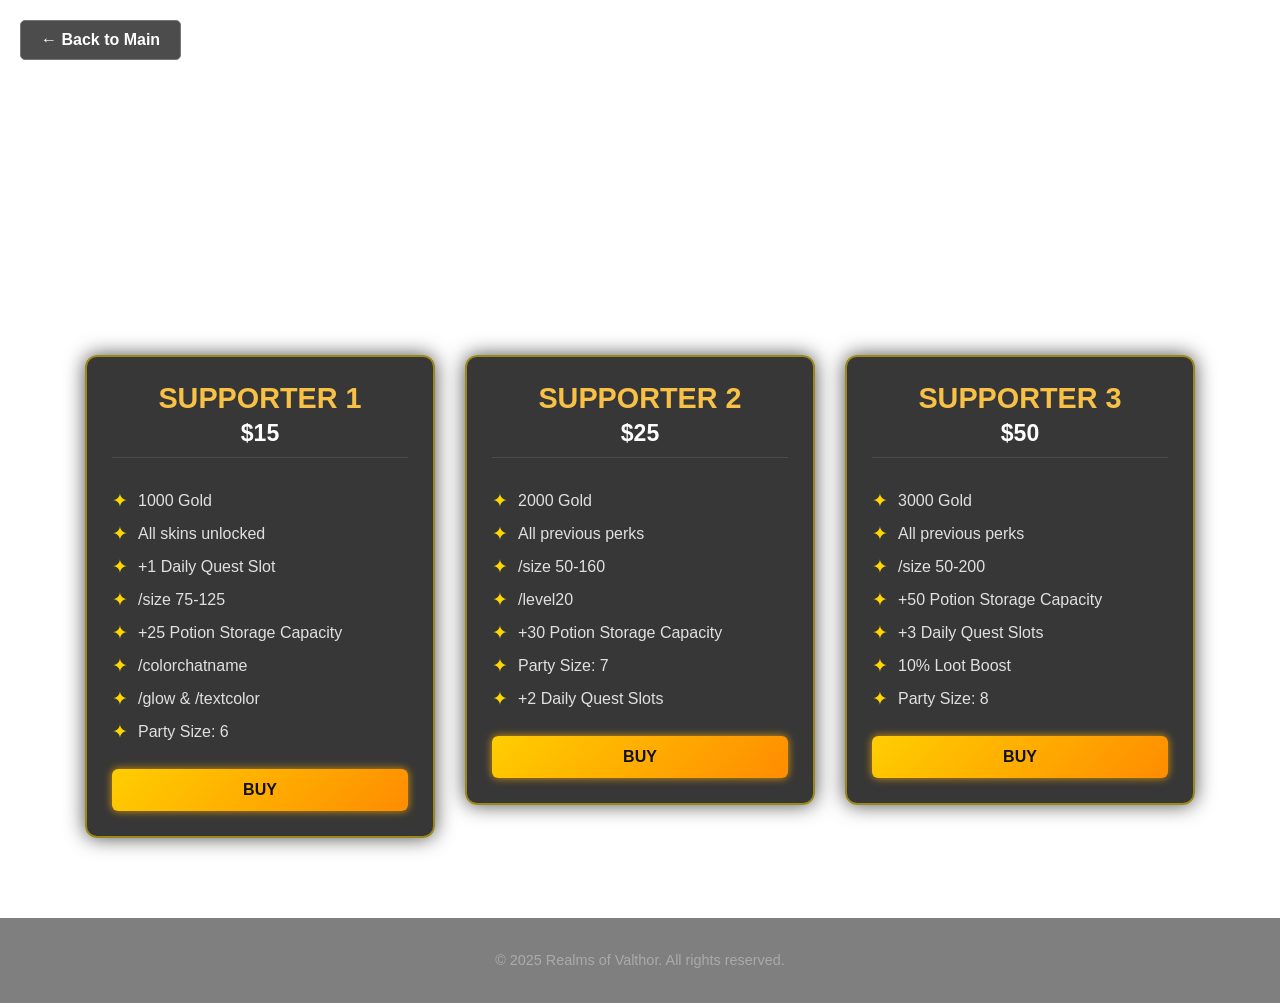
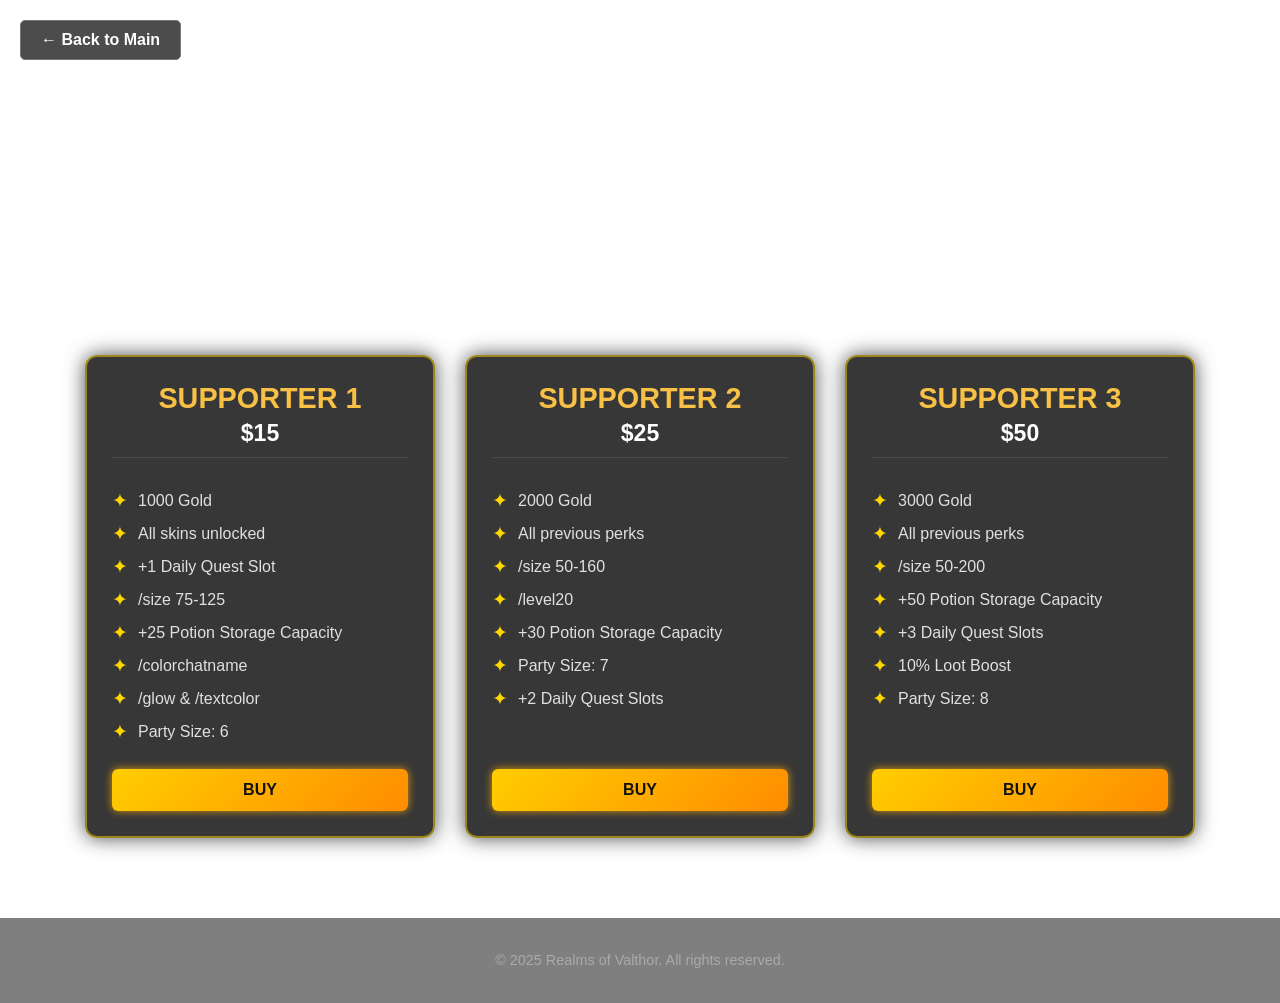

bb

--- a/style-new.css
+++ b/style-new.css
@@ -80,10 +80,10 @@ body {
   display: flex;
   flex-wrap: wrap;
   justify-content: center;
-  align-items: flex-start; /* Kutuların birbirinin boyuna uzamasını engeller */
+  align-items: stretch; /* Kutuların aynı hizada uzamasını sağlar */
   gap: 30px;
-  /* Logo görünümü için üst boşluğu sabitledik */
-  padding: 380px 20px 40px; 
+  /* Kutuları daha yukarı çekmek için padding-top'u düşürdük */
+  padding: 120px 20px 20px; 
   max-width: 1300px;
   margin: 0 auto;
 }
@@ -99,7 +99,8 @@ body {
   transition: transform 0.3s ease, box-shadow 0.3s ease, border 0.3s ease;
   display: flex;
   flex-direction: column;
-  height: auto; /* İçeriği kadar yer kaplamasını sağlar */
+  position: relative; /* Ribbons must be relative to the card */
+  overflow: hidden; /* Cuts off the edges of the diagonal ribbon */
 }
 
 .tier.gold-bundle {
@@ -172,7 +173,7 @@ body {
 
 .buy-btn {
   width: 100%;
-  margin-top: 15px;
+  margin-top: auto; /* Butonu her zaman en alta iter */
   padding: 12px 24px;
   background: linear-gradient(135deg, #ffce00, #ff8c00);
   color: #111;
@@ -236,4 +237,81 @@ footer {
   font-size: 0.9rem;
   color: #aaa;
   background: rgba(0, 0, 0, 0.5);
+}
+
+/* === UI REVAMP CSS === */
+
+/* Navigation Bar */
+.shop-nav {
+  text-align: center;
+  margin-top: 80px;
+  margin-bottom: -60px; /* Pulls it closer to the first section */
+  position: relative;
+  z-index: 10;
+}
+
+.shop-nav a {
+  display: inline-block;
+  margin: 0 10px;
+  padding: 10px 20px;
+  background: rgba(0, 0, 0, 0.7);
+  border: 1px solid #f8c146;
+  color: #f8c146;
+  text-decoration: none;
+  border-radius: 20px;
+  font-weight: bold;
+  transition: background 0.3s, color 0.3s, transform 0.3s;
+}
+
+.shop-nav a:hover {
+  background: #f8c146;
+  color: #111;
+  transform: translateY(-3px);
+}
+
+/* Section Titles */
+.section-title {
+  width: 100%;
+  text-align: center;
+  color: #fff;
+  font-size: 2.5rem;
+  margin-bottom: 20px;
+  margin-top: 50px;
+  text-transform: uppercase;
+  text-shadow: 0 2px 5px rgba(0,0,0,0.8);
+  letter-spacing: 2px;
+  border-bottom: 2px dashed rgba(255, 215, 0, 0.3);
+  padding-bottom: 15px;
+}
+
+/* Featured & Ribbons */
+.featured-deals {
+  background: radial-gradient(circle, rgba(255, 215, 0, 0.15) 0%, transparent 60%);
+  border-radius: 20px;
+}
+
+/* The .tier class is already defined above, but we need to ensure overflow is hidden for ribbons */
+.tier.featured-card {
+  border-color: #ff4757;
+  box-shadow: 0 0 30px rgba(255, 71, 87, 0.4);
+}
+
+.tier.featured-card:hover {
+  box-shadow: 0 0 40px rgba(255, 71, 87, 0.7);
+}
+
+.ribbon {
+  position: absolute;
+  top: 20px;
+  right: -35px;
+  background: #ff4757;
+  color: white;
+  padding: 5px 40px;
+  font-weight: bold;
+  font-size: 0.9rem;
+  transform: rotate(45deg);
+  box-shadow: 0 2px 4px rgba(0,0,0,0.5);
+  text-transform: uppercase;
+  letter-spacing: 1px;
+  z-index: 2;
 }
